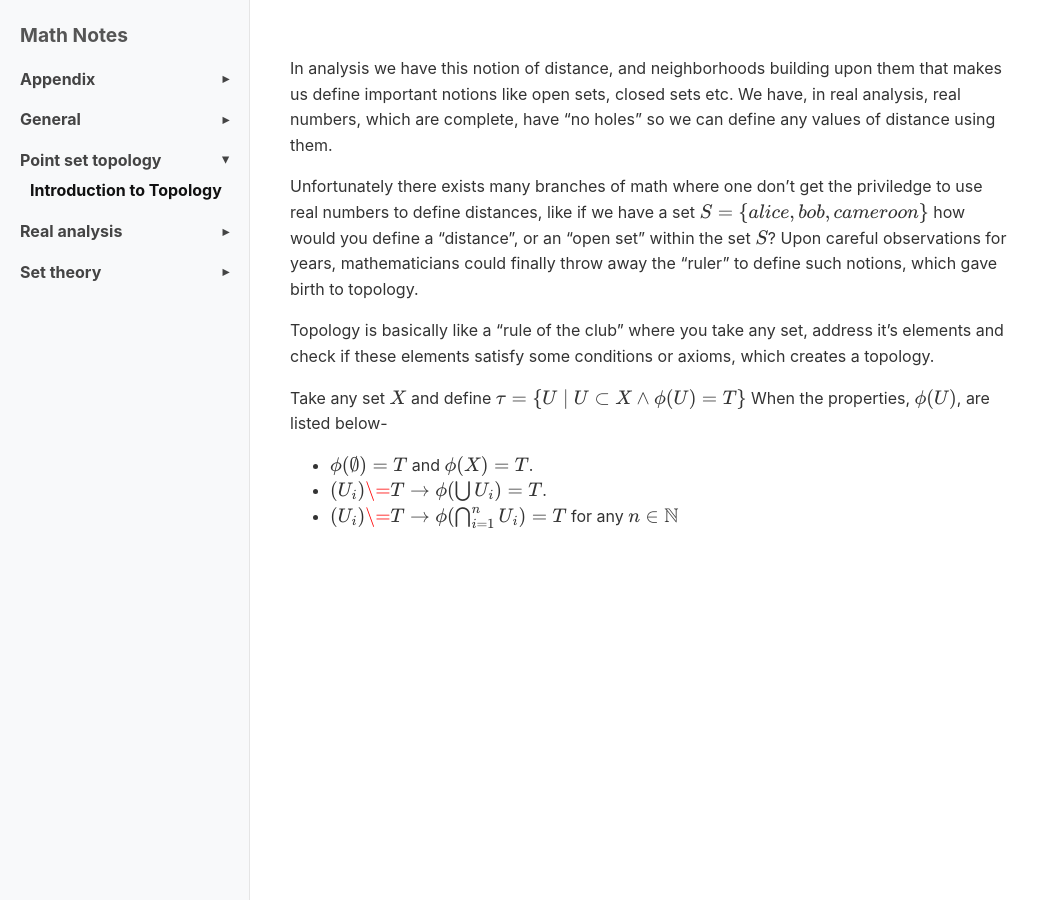
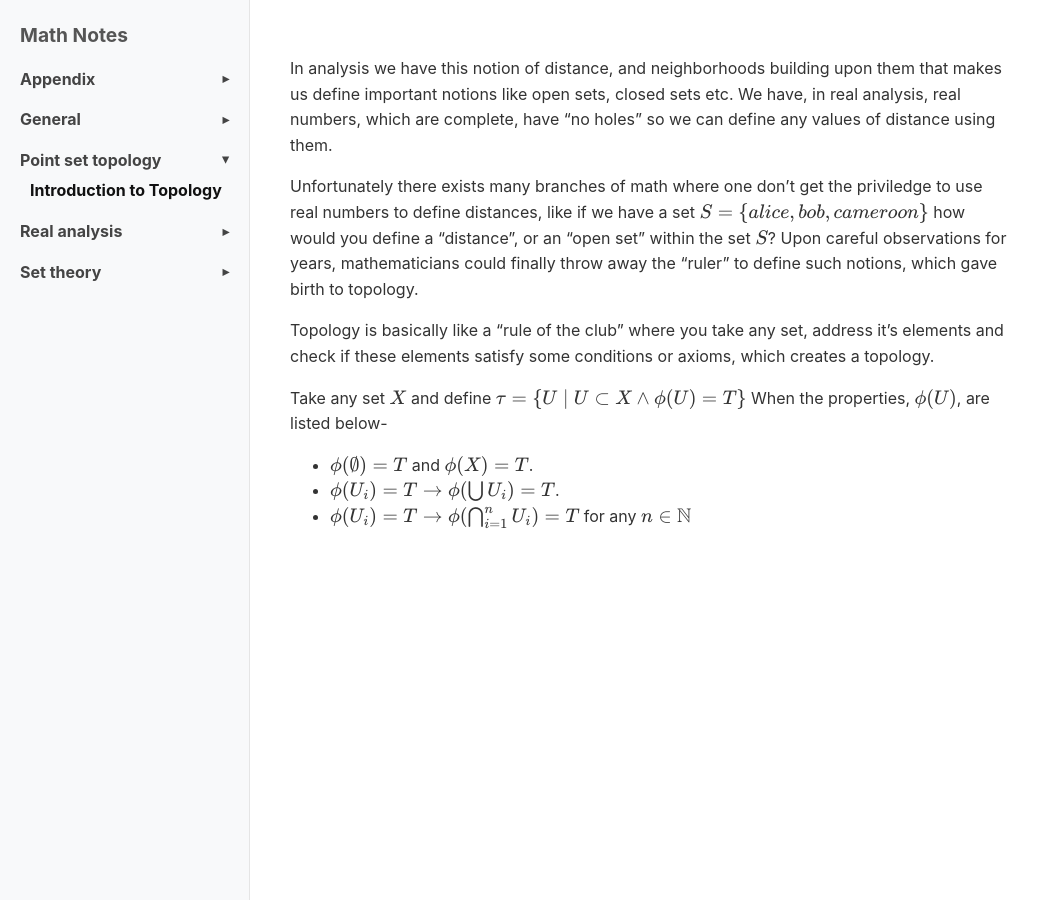
Before and after one commit to Nasif-Abdullah/Math, a Jekyll site: the page built from Point-Set Topology/Introduction.md, in a window 1280 px wide. Shown: the whole page, without its empty margins (0-1047 px from the left). Built offline with Jekyll 4.4.1, drawn with Linux system fonts in a browser that asks for light colours.

Commit message:
Update Introduction.md

```diff
--- a/Point-Set Topology/Introduction.md
+++ b/Point-Set Topology/Introduction.md
@@ -12,5 +12,5 @@ Topology is basically like a "rule of the club" where you take any set, address
 Take any set $$X$$ and define $$\tau = \{U \mid U \subset X \wedge \phi(U) = T\}$$ When the properties, $$\phi(U)$$, are listed below-
 
  - $$\phi(\emptyset) = T$$ and $$\phi(X) = T$$.
- - $$(U_i) \= T \rightarrow \phi(\bigcup U_{i}) = T$$.
- - $$(U_i) \= T \rightarrow \phi(\bigcap_{i=1}^{n} U_{i}) = T$$ for any $$n \in \mathbb{N}$$
+ - $$\phi(U_i) = T \rightarrow \phi(\bigcup U_{i}) = T$$.
+ - $$\phi(U_i) = T \rightarrow \phi(\bigcap_{i=1}^{n} U_{i}) = T$$ for any $$n \in \mathbb{N}$$
```
